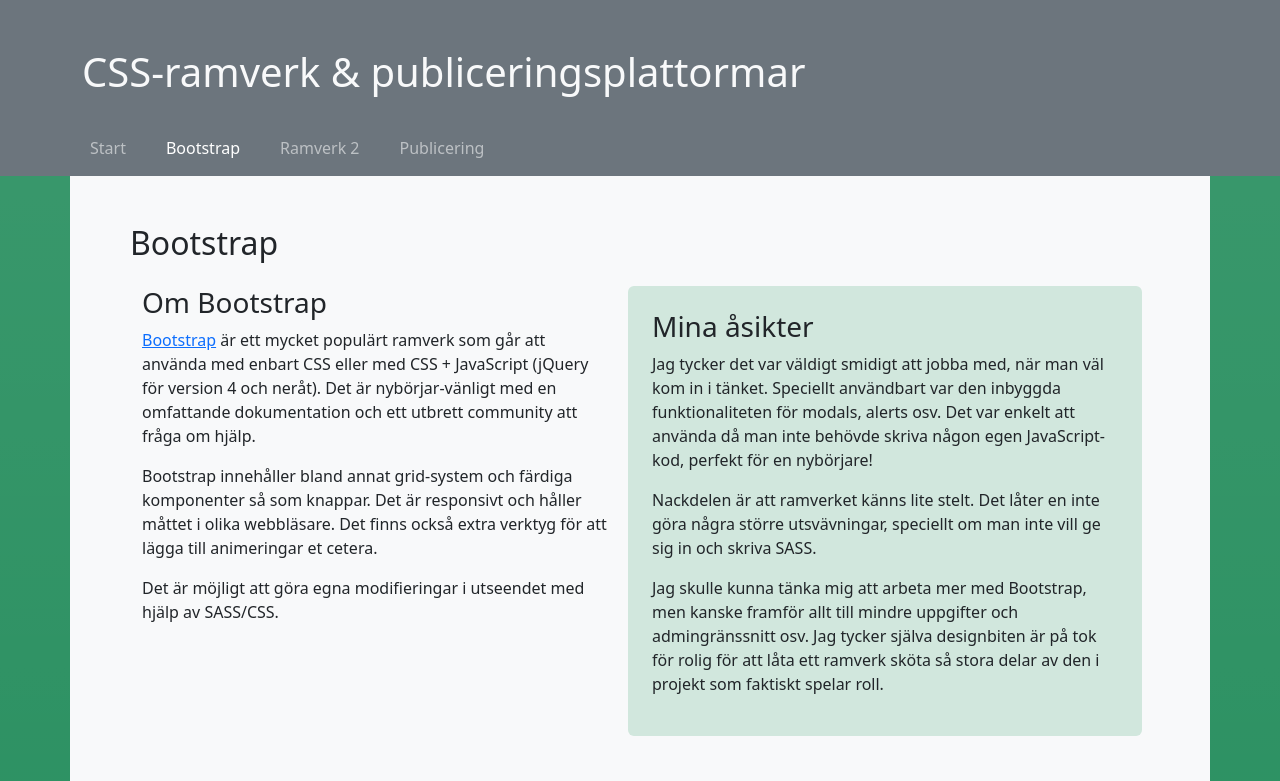
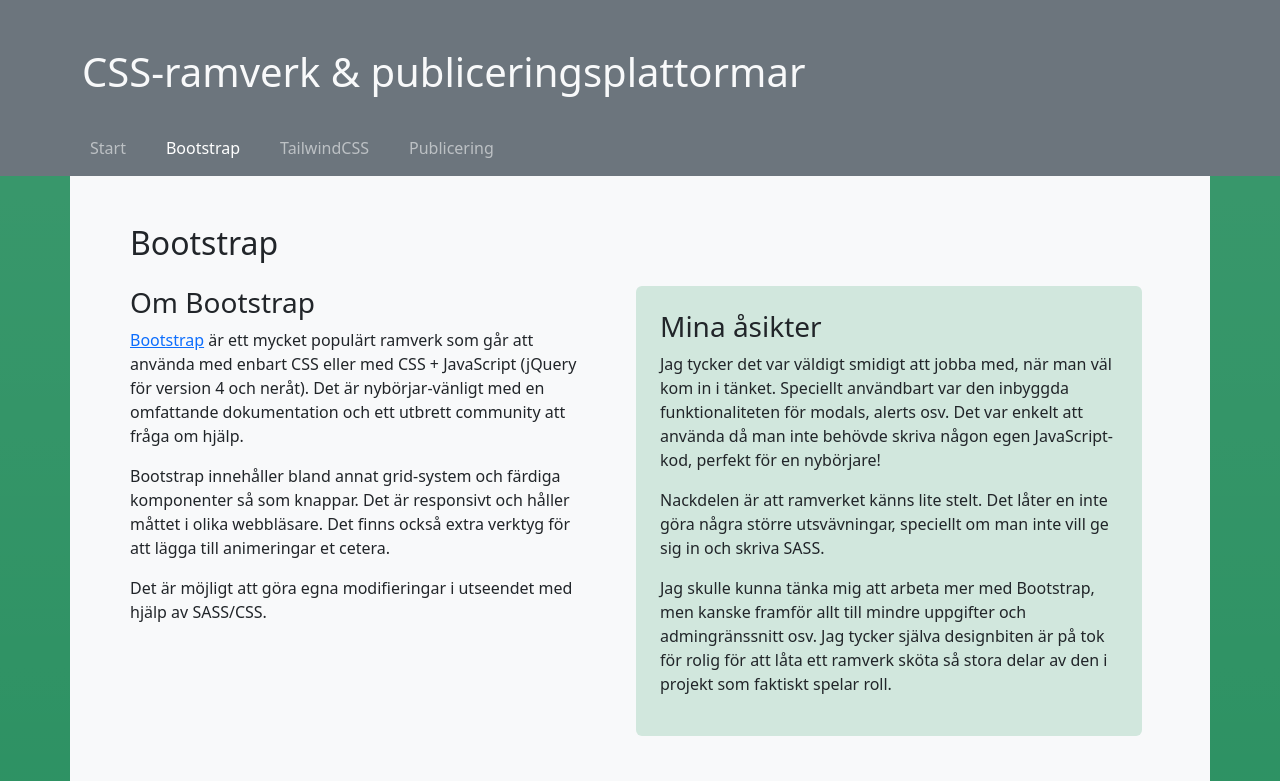
Before and after one commit to ispyspiders/dt193g-moment1, a website: page bootstrap.html in a window 1280 px wide. Shown: the top 781 px of the page. Drawn offline with nearby package versions, Linux system fonts and the light colour scheme.

Commit message:
länk i meny. fixat marginal

```diff
--- a/bootstrap.html
+++ b/bootstrap.html
@@ -17,7 +17,7 @@
                 <ul class="navbar-nav">
                     <li class="nav-item me-4"><a class="nav-link " href="index.html">Start</a></li>
                     <li class="nav-item me-4"><a class="nav-link active" href="bootstrap.html">Bootstrap</a></li>
-                    <li class="nav-item me-4"><a class="nav-link" href="">Ramverk 2</a></li>
+                    <li class="nav-item me-4"><a class="nav-link" href="tailwind.html">TailwindCSS</a></li>
                     <li class="nav-item me-4"><a class="nav-link" href="">Publicering</a></li>
                 </ul>
             </nav>
@@ -26,10 +26,11 @@
 
     <div class="container bg-light">
         <main class="p-5">
+
             <h2 class="mb-4">Bootstrap</h2>
             <div class="container">
-                <div class="row">
-                    <section class="col-lg me-2">
+                <div class="row gy-5">
+                    <section class="col-lg p-0 pe-5">
                         <h3>Om Bootstrap</h3>
                         <p>
                             <a href="https://getbootstrap.com/">Bootstrap</a>
```
